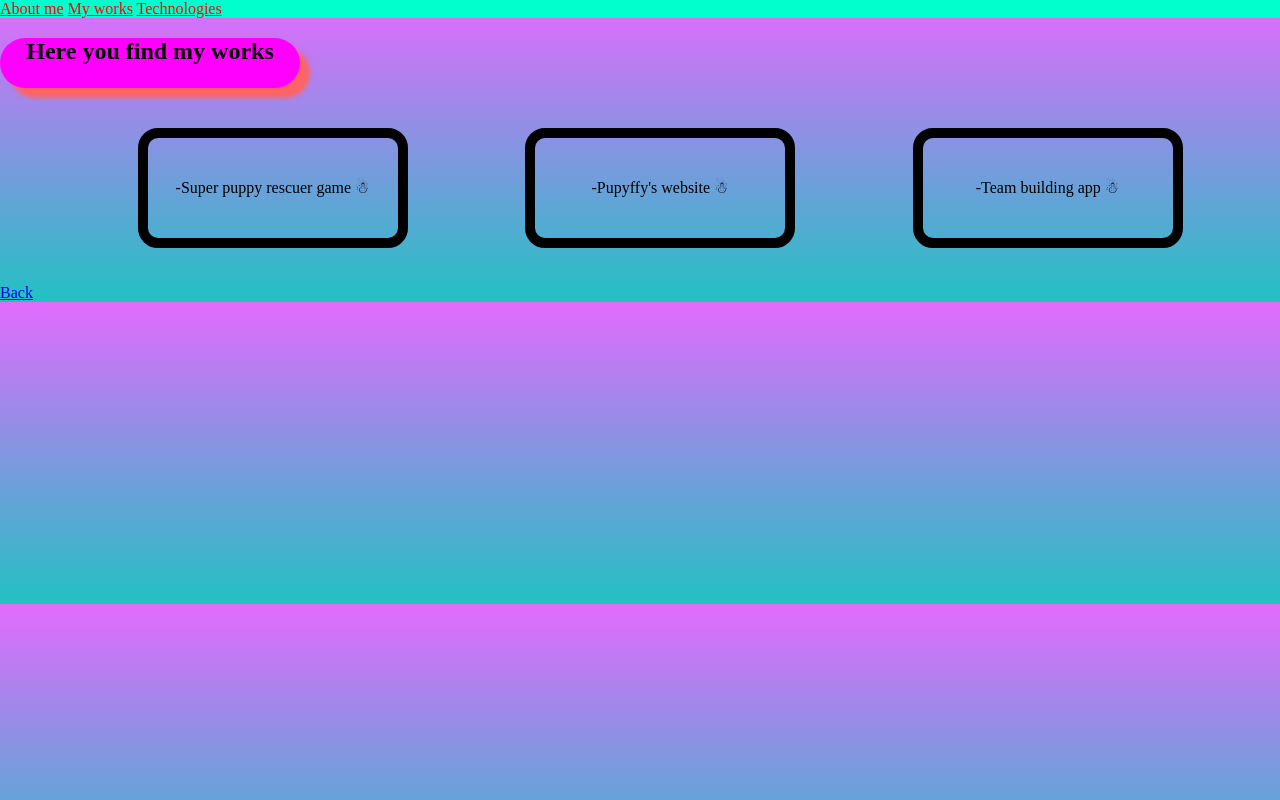
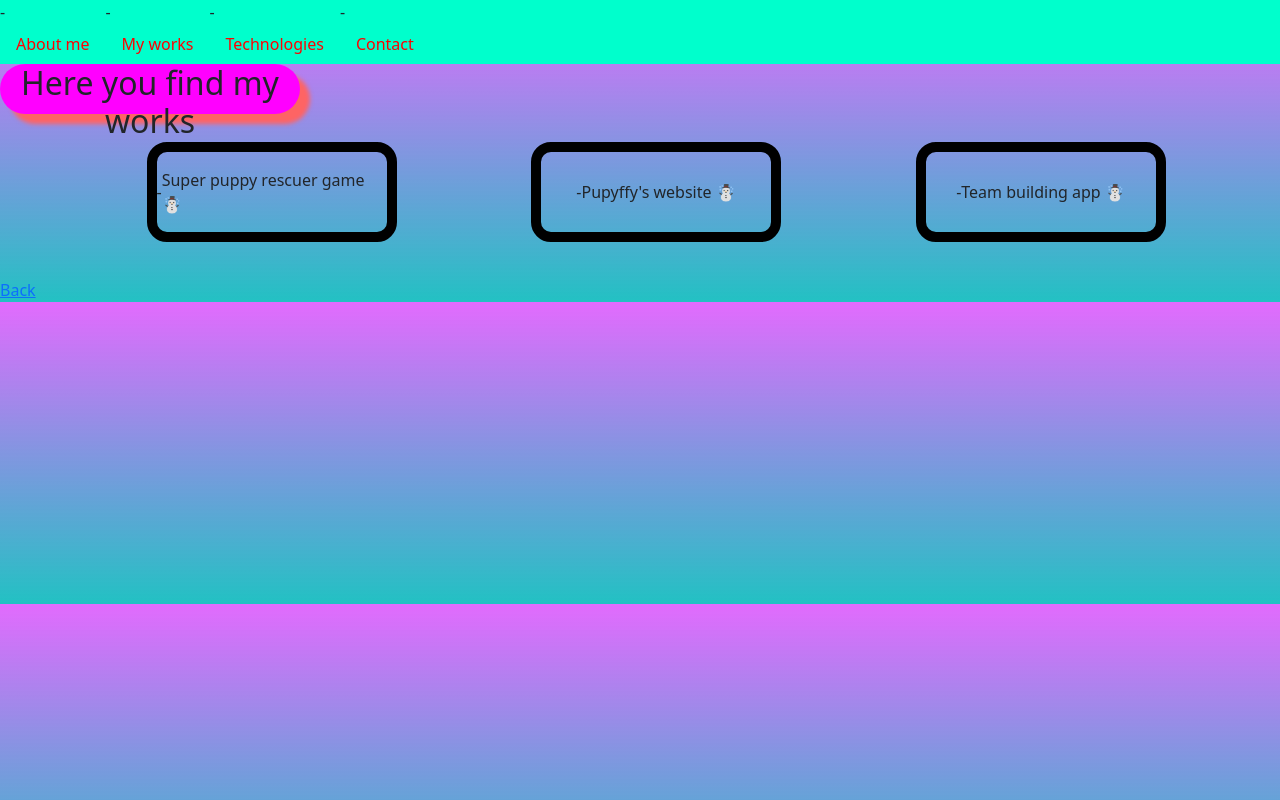
Before and after one commit to calonsogarcia/my-portfolio, a plain HTML site: page my-works.html in a window 1280 px wide. Drawn offline with nearby package versions, Linux system fonts and the light colour scheme.

Commit message:
Bootstrap

```diff
--- a/my-works.html
+++ b/my-works.html
@@ -5,16 +5,28 @@
     <meta http-equiv="X-UA-Compatible" content="IE=edge">
     <meta name="viewport" content="width=device-width, initial-scale=1.0">
     <title>Document</title>
+
+    <link href="https://cdn.jsdelivr.net/npm/bootstrap@5.2.3/dist/css/bootstrap.min.css" rel="stylesheet" integrity="sha384-rbsA2VBKQhggwzxH7pPCaAqO46MgnOM80zW1RWuH61DGLwZJEdK2Kadq2F9CUG65" crossorigin="anonymous">
+
     <link rel="stylesheet" href="styles.css">
 </head>
 <body>
 
     <header id="header">
-        <nav id="navbar">
-            <a href="my-portfolio.html">About me</a>
-            <a href="my-works.html">My works</a>
-            <a href="technologies.html">Technologies</a>
-        </nav>
+        <ul class="nav" id="navbar">
+            <li class="nav-item">
+              <a class="nav-link active" aria-current="page" href="#about-me">About me</a>
+            </li>
+            <li class="nav-item">
+              <a class="nav-link" href="my-works.html">My works</a>
+            </li>
+            <li class="nav-item">
+              <a class="nav-link" href="technologies.html">Technologies</a>
+            </li>
+            <li class="nav-item">
+              <a class="nav-link" href="#contact">Contact</a>
+            </li>
+          </ul>
 
     </header>
 
@@ -23,9 +35,9 @@
         <h2 class="secondary-titles"> Here you find my works </h2>
 
         <ul class="card-container">
-            <li class="card"> Super puppy rescuer game  &#9731;</li>
-            <li class="card"> Pupyffy's website  &#9731;</li>
-            <li class="card"> Team building app &#9731; </li>
+            <li class="card-class"> Super puppy rescuer game  &#9731;</li>
+            <li class="card-class"> Pupyffy's website  &#9731;</li>
+            <li class="card-class"> Team building app &#9731; </li>
         </ul>
 
         <a href="my-portfolio.html">Back</a>
--- a/styles.css
+++ b/styles.css
@@ -71,7 +71,7 @@ ul li::before{
     flex-wrap: wrap;
 }
 
-.card{
+.card-class{
     margin: 20px;
     width: 250px;
     height: 100px;
```
Also changed, not shown: my-portfolio.html (+21 -2 lines), technologies.html (+27 -6 lines).
